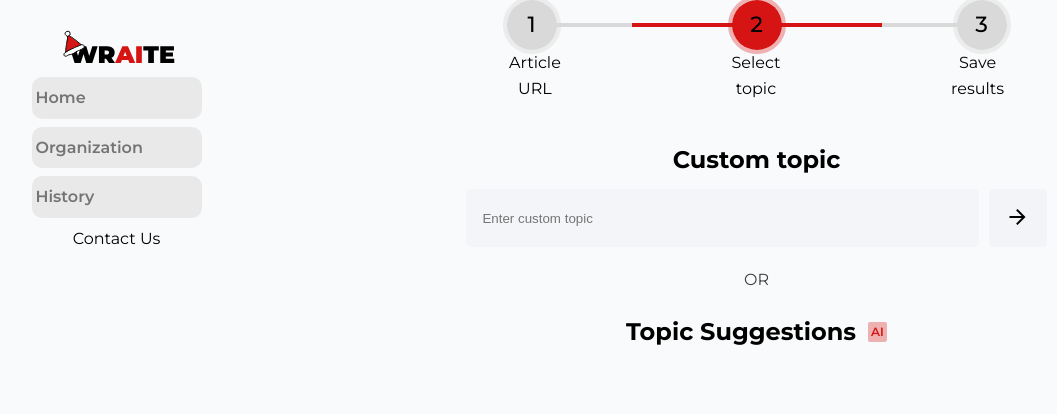
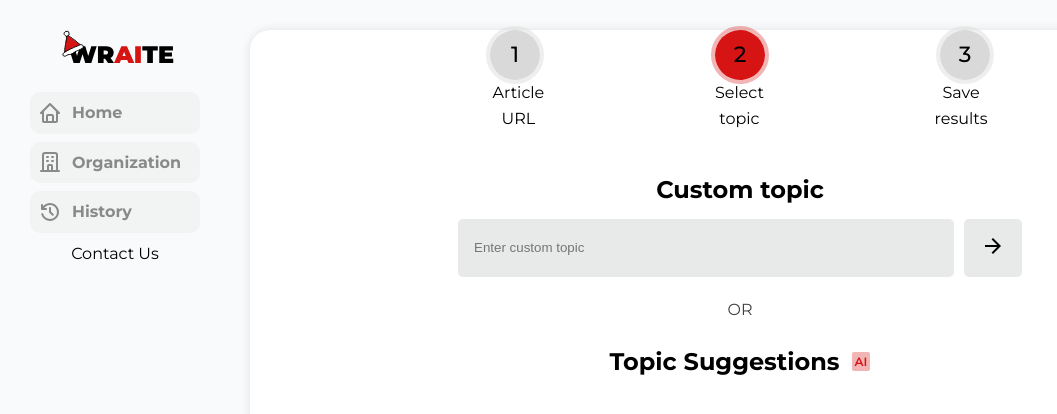
Before and after one commit to News-AIgency/App, a Vue app in the folder frontend/: page /topics in a window 1280 px wide. Shown: the top 414 px of the page, without its empty margins (20-1077 px from the left). Built offline with nearby package versions, Linux system fonts and the light colour scheme.

Commit message:
refactor navbar and styles: enhance logo interaction, update colors, and improve layout

```diff
--- a/frontend/src/App.vue
+++ b/frontend/src/App.vue
@@ -1,14 +1,26 @@
-
 <template>
   <div class="page-wrapper">
     <nav class="navbar">
       <!-- <a class="navbar-logo" @click="goToStart"
         >WR<span class="text-accent">AI</span>TE</a
       > -->
-      <img src="../public/logo.svg" @click="goToStart" alt="WrAIte XMAS logo <3">
-      <div class="navbar-item"><a href="">Home</a></div>
-      <div class="navbar-item"><a href="">Organization</a></div>
-      <div class="navbar-item"><a href="">History</a></div>
+      <img
+        class="navbar-logo"
+        src="../public/logo.svg"
+        @click="goToStart"
+        alt="WrAIte XMAS logo <3"
+      />
+      <div class="navbar-item">
+        <a href=""
+          ><svg class="icon" xmlns="http://www.w3.org/2000/svg" width="24" height="24" viewBox="0 0 24 24"><path fill="currentColor" d="M3 13h1v7c0 1.103.897 2 2 2h12c1.103 0 2-.897 2-2v-7h1a1 1 0 0 0 .707-1.707l-9-9a1 1 0 0 0-1.414 0l-9 9A1 1 0 0 0 3 13m7 7v-5h4v5zm2-15.586l6 6V15l.001 5H16v-5c0-1.103-.897-2-2-2h-4c-1.103 0-2 .897-2 2v5H6v-9.586z"/></svg>Home</a
+        >
+      </div>
+      <div class="navbar-item"><svg class="icon" xmlns="http://www.w3.org/2000/svg" width="24px" height="24px" viewBox="0 0 24 24">
+	<path fill="none" stroke="#898989" stroke-linecap="round" stroke-linejoin="round" stroke-width="2" d="M19 21V5a2 2 0 0 0-2-2H7a2 2 0 0 0-2 2v16m14 0h2m-2 0h-5m-9 0H3m2 0h5M9 7h1m-1 4h1m4-4h1m-1 4h1m-5 10v-5a1 1 0 0 1 1-1h2a1 1 0 0 1 1 1v5m-4 0h4" />
+</svg><a href="">Organization</a></div>
+      <div class="navbar-item"><svg class="icon" xmlns="http://www.w3.org/2000/svg" width="24px" height="24px" viewBox="0 0 24 24">
+	<path fill="#898989" d="M12 21q-3.15 0-5.575-1.912T3.275 14.2q-.1-.375.15-.687t.675-.363q.4-.05.725.15t.45.6q.6 2.25 2.475 3.675T12 19q2.925 0 4.963-2.037T19 12t-2.037-4.962T12 5q-1.725 0-3.225.8T6.25 8H8q.425 0 .713.288T9 9t-.288.713T8 10H4q-.425 0-.712-.288T3 9V5q0-.425.288-.712T4 4t.713.288T5 5v1.35q1.275-1.6 3.113-2.475T12 3q1.875 0 3.513.713t2.85 1.924t1.925 2.85T21 12t-.712 3.513t-1.925 2.85t-2.85 1.925T12 21m1-9.4l2.5 2.5q.275.275.275.7t-.275.7t-.7.275t-.7-.275l-2.8-2.8q-.15-.15-.225-.337T11 11.975V8q0-.425.288-.712T12 7t.713.288T13 8z" />
+</svg><a href="">History</a></div>
       <a class="contact-us" @click="mailTo">Contact Us</a>
     </nav>
     <div class="content-wrapper"><RouterView /></div>
@@ -51,6 +63,7 @@ function mailTo() {
 }
 
 .navbar-logo {
+  margin-bottom: 15px;
   cursor: pointer;
 }
 .navbar-item {
@@ -58,12 +71,31 @@ function mailTo() {
   border-radius: 10px;
   padding: 8px 4px;
   width: 170px;
+  display: flex;
+  justify-content: start;
+  align-items: center;
+}
+
+.icon {
+  fill: var(--color-text-haze);
+  margin: 0 10px 0 4px;
 }
 
 .navbar-item a {
   color: var(--color-text-haze);
-  font-weight: 600;
+  font-weight: 700;
   text-decoration: none;
+  display: flex;
+  align-items: center;
+}
+
+.navbar-item .icon {
+  display: flex;
+  align-items: center;
+}
+
+.navbar-item:hover {
+  background-color: var(--color-block-hover);
 }
 
 .page-wrapper {
@@ -75,6 +107,10 @@ function mailTo() {
 }
 
 .content-wrapper {
+  background-color: rgb(255, 255, 255);
+  margin: 30px 30px 30px 0px;
+  border-radius: 20px;
+  box-shadow: 0 0 10px rgba(0, 0, 0, 0.1);
   width: 100%;
 }
 
@@ -102,6 +138,5 @@ footer {
   bottom: 0;
   width: 100%;
   height: 2.5rem;
-
 }
 </style>
--- a/frontend/src/assets/base.css
+++ b/frontend/src/assets/base.css
@@ -12,10 +12,11 @@
   --color-heading: var(--text-black);
   --color-text: var(--text-black);
   --color-text-dark-bg: var(--vt-c-white);
-  --color-text-haze: rgba(0,0,0,0.5);
+  --color-text-haze: rgb(137, 137, 137);
 
   --color-background: var(--light-background);
-  --color-block: rgba(217, 217, 217, 0.5);
+  --color-block: #F2F4F4;
+  --color-block-hover: #EDEFEF;
 
   --gradient-background-dark: linear-gradient(180deg, #141718, #363139);
   --light-background: #F9FAFB;
--- a/frontend/src/views/TopicView.vue
+++ b/frontend/src/views/TopicView.vue
@@ -167,7 +167,7 @@ export default {
 .custom-topic-button {
   aspect-ratio: 1/1;
   height: 58px;
-  background-color: rgba(212, 217, 228, 0.16);
+  background-color: #E8E9E9;
   border: 0px transparent;
   border-radius: 5px;
   color: var(--color-text);
@@ -175,19 +175,19 @@ export default {
 }
 
 .custom-topic-button:disabled {
-  background-color: rgba(212, 217, 228, 0.2);
+  background-color: E8E9E9;
   cursor: not-allowed;
 }
 
 .topic-input {
   width: 100%;
-  background-color: rgba(212, 217, 228, 0.16);
+  background-color: #E8E9E9;
   border: 0px transparent;
   border-radius: 5px;
   padding-left: 16px;
   outline: none;
   caret-color: white;
-  color: rgba(255, 255, 255, 0.7);
+  color: var(--color-text-haze);
   height: 58px;
 }
 
```
